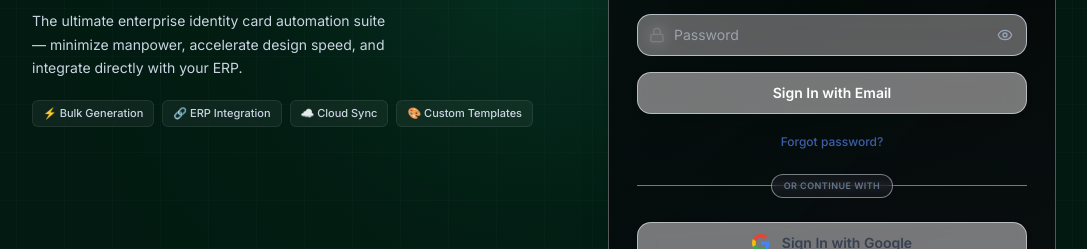
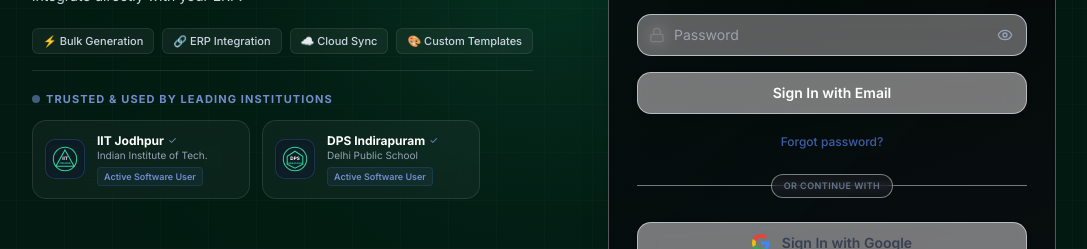
Before and after one commit to ShashankJangid/ID_PRO, a React (Vite) app: page / in a window 1280 px wide. Shown: the part 452-701 px from the top of the page, without its empty margins (96-1183 px from the left). Built offline with nearby package versions, Linux system fonts and the light colour scheme; no server answers.

Commit message:
feat: showcase IIT Jodhpur and DPS Indirapuram logos with active software user badges on login screen

```diff
--- a/src/components/LoginPage.tsx
+++ b/src/components/LoginPage.tsx
@@ -360,6 +360,56 @@
                 </span>
               ))}
             </div>
+
+            {/* ── Enterprise Clients Showcase: IIT Jodhpur & DPS Indirapuram ── */}
+            <div className="pt-5 border-t border-white/10 w-full mt-4">
+              <p className="text-[11px] font-bold text-emerald-400 uppercase tracking-widest mb-3 flex items-center gap-1.5 justify-center md:justify-start">
+                <span className="w-2 h-2 rounded-full bg-emerald-400 animate-pulse" />
+                Trusted &amp; Used By Leading Institutions
+              </p>
+
+              <div className="grid grid-cols-1 sm:grid-cols-2 gap-3 max-w-md w-full">
+                {/* IIT Jodhpur Card */}
+                <div className="flex items-center gap-3 p-3 rounded-xl bg-white/[0.04] border border-white/10 hover:border-emerald-500/40 hover:bg-white/[0.07] transition-all backdrop-blur-md group">
+                  <div className="w-10 h-10 rounded-lg bg-emerald-950/60 border border-emerald-500/30 flex items-center justify-center flex-shrink-0 p-1.5 shadow-inner">
+                    <svg viewBox="0 0 100 100" className="w-full h-full" fill="none">
+                      <circle cx="50" cy="50" r="45" stroke="#34d399" strokeWidth="4" fill="none"/>
+                      <polygon points="50,15 85,78 15,78" stroke="#34d399" strokeWidth="4" fill="none"/>
+                      <text x="50" y="55" textAnchor="middle" fill="#ffffff" fontSize="18" fontWeight="bold">IIT</text>
+                      <text x="50" y="71" textAnchor="middle" fill="#34d399" fontSize="9" fontWeight="700">JODHPUR</text>
+                    </svg>
+                  </div>
+                  <div className="text-left overflow-hidden">
+                    <div className="flex items-center gap-1">
+                      <h4 className="text-xs font-bold text-white group-hover:text-emerald-300 transition-colors leading-snug">IIT Jodhpur</h4>
+                      <span className="text-[10px] text-emerald-400" title="Verified Enterprise Software User">✓</span>
+                    </div>
+                    <p className="text-[10px] text-slate-400 leading-tight">Indian Institute of Tech.</p>
+                    <span className="inline-block mt-1 text-[9px] font-semibold text-emerald-400 bg-emerald-500/10 px-1.5 py-0.5 rounded border border-emerald-500/20">Active Software User</span>
+                  </div>
+                </div>
+
+                {/* DPS Indirapuram Card */}
+                <div className="flex items-center gap-3 p-3 rounded-xl bg-white/[0.04] border border-white/10 hover:border-emerald-500/40 hover:bg-white/[0.07] transition-all backdrop-blur-md group">
+                  <div className="w-10 h-10 rounded-lg bg-emerald-950/60 border border-emerald-500/30 flex items-center justify-center flex-shrink-0 p-1.5 shadow-inner">
+                    <svg viewBox="0 0 100 100" className="w-full h-full" fill="none">
+                      <circle cx="50" cy="50" r="45" stroke="#34d399" strokeWidth="4" fill="none"/>
+                      <path d="M50 20 L80 40 L80 70 L50 85 L20 70 L20 40 Z" stroke="#34d399" strokeWidth="4" fill="none"/>
+                      <text x="50" y="53" textAnchor="middle" fill="#ffffff" fontSize="18" fontWeight="bold">DPS</text>
+                      <text x="50" y="69" textAnchor="middle" fill="#34d399" fontSize="8" fontWeight="700">INDIRAPURAM</text>
+                    </svg>
+                  </div>
+                  <div className="text-left overflow-hidden">
+                    <div className="flex items-center gap-1">
+                      <h4 className="text-xs font-bold text-white group-hover:text-emerald-300 transition-colors leading-snug">DPS Indirapuram</h4>
+                      <span className="text-[10px] text-emerald-400" title="Verified Enterprise Software User">✓</span>
+                    </div>
+                    <p className="text-[10px] text-slate-400 leading-tight">Delhi Public School</p>
+                    <span className="inline-block mt-1 text-[9px] font-semibold text-emerald-400 bg-emerald-500/10 px-1.5 py-0.5 rounded border border-emerald-500/20">Active Software User</span>
+                  </div>
+                </div>
+              </div>
+            </div>
           </div>
         </div>
 
```
